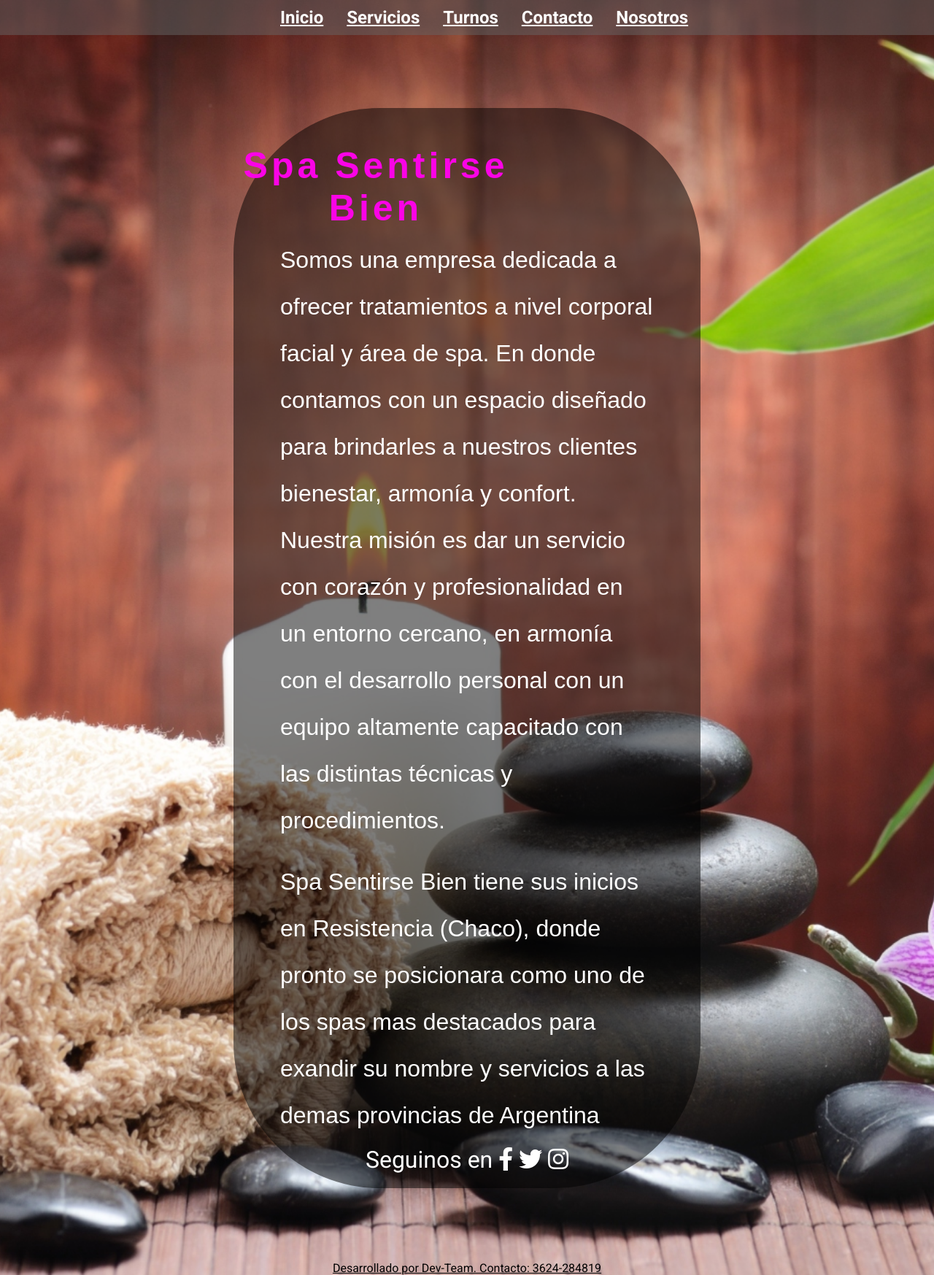
After one commit to erickvaernet/Spa-Sentirse-Bien, a PHP site: page /nosotros.html in a window 1280 px wide. The commit adds this page. Shown: the whole page at 73% size. Run offline with PHP 8.4, Linux system fonts and the light colour scheme.

Commit message:
Agregada secccion nosotros

```diff
--- a/spa-sentirse-bien/contacto.html
+++ b/spa-sentirse-bien/contacto.html
@@ -22,6 +22,7 @@
                     <li><a href="./servicios.html">Servicios</a></li>
                     <li><a href="./turnos.php">Turnos</a></li>
                     <li><a href="./contacto.html">Contacto</a></li>
+                    <li><a href="./nosotros.html">Nosotros</a></li>
                 </ul>
             </nav>
         </header>
--- a/spa-sentirse-bien/css/style.css
+++ b/spa-sentirse-bien/css/style.css
@@ -85,6 +85,7 @@ main {
   /*INDEX*/
   /*SERVICIOS*/
   /*Turnos*/
+  /*Nosotros*/
 }
 
 main h1 {
@@ -263,6 +264,23 @@ main .contenedor-sexos {
   -ms-flex-line-pack: center;
       align-content: center;
   gap: 10px;
+}
+
+main .contenedor-centrador .contenedor-contacto p {
+  width: 80%;
+  font-family: Arial, Helvetica, sans-serif;
+  font-size: 2rem;
+  margin: 5%;
+  line-height: 4rem;
+}
+
+main .nosotros {
+  color: #FA03E6;
+  margin-top: 50px;
+  margin-right: 250px;
+  letter-spacing: 5px;
+  font-size: 50px;
+  font-family: fantasy;
 }
 
 .contenedor-serv-ind {
--- a/spa-sentirse-bien/formulario-servicios.php
+++ b/spa-sentirse-bien/formulario-servicios.php
@@ -34,6 +34,7 @@
                     <li><a href="./servicios.html">Servicios</a></li>
                     <li><a href="./turnos.php">Turnos</a></li>
                     <li><a href="./contacto.html">Contacto</a></li>
+                    <li><a href="./nosotros.html">Nosotros</a></li>
                 </ul>
             </nav>
         </header>
--- a/spa-sentirse-bien/index.html
+++ b/spa-sentirse-bien/index.html
@@ -18,6 +18,7 @@
                     <li><a href="./servicios.html">Servicios</a></li>
                     <li><a href="./turnos.php">Turnos</a></li>
                     <li><a href="./contacto.html">Contacto</a></li>
+                    <li><a href="./nosotros.html">Nosotros</a></li>
                 </ul>
             </nav>
         </header>
--- /dev/null
+++ b/spa-sentirse-bien/nosotros.html
@@ -0,0 +1,70 @@
+<!DOCTYPE html>
+<html lang="es">
+<head>
+    <meta charset="UTF-8">
+    <meta http-equiv="X-UA-Compatible" content="IE=edge">
+    <meta name="viewport" content="width=device-width, initial-scale=1.0">
+    <title>Spa-Sentirse-Bien</title>
+    <link rel="stylesheet" href="https://cdnjs.cloudflare.com/ajax/libs/font-awesome/5.15.4/css/all.min.css" integrity="sha512-1ycn6IcaQQ40/MKBW2W4Rhis/DbILU74C1vSrLJxCq57o941Ym01SwNsOMqvEBFlcgUa6xLiPY/NS5R+E6ztJQ==" crossorigin="anonymous" referrerpolicy="no-referrer" />
+    <link rel="shortcut icon" href="./img/iconos/loto.png" type="image/x-icon">
+    <link rel="stylesheet" href="./css/style.css">
+    <style>
+        .nosotros{
+            color: #FA03E6;
+            margin-top: 50px;
+            margin-right: 250px;
+            letter-spacing: 5px;
+            font-size: 50px;
+            font-family: fantasy;
+        }
+        p{
+            text-align: left;
+            font-size: 30px;
+
+        }
+        main .contenedor-centrador .contenedor-contacto p {
+        width: 80%;
+        font-family:Arial, Helvetica, sans-serif;
+        font-size: 2rem;
+        margin: 10px;
+        line-height: rem;
+        }
+    </style>
+</head>
+<body class="fondo fondo-contacto">
+    <header>
+        <nav>
+            <ul>
+                <li><a href="./index.html">Inicio</a</li>
+                <li><a href="./servicios.html">Servicios</a></li>
+                <li><a href="./turnos.html">Turnos</a></li>
+                <li><a href="./contacto.html">Contacto</a></li>
+                <li><a href="./nosotros.html">Nosotros</a></li>
+            </ul>
+        </nav>
+    </header>
+    <main>
+        <div class="contenedor-centrador">
+            <div class="contenedor-contacto">
+                <h1 class="nosotros">Spa Sentirse Bien</h1>
+
+                <p>Somos una empresa dedicada a ofrecer tratamientos a nivel corporal facial y área de spa. En donde contamos con un espacio diseñado para brindarles a nuestros clientes bienestar, armonía y confort. Nuestra misión es dar un servicio con corazón y profesionalidad en un entorno cercano, en armonía con el desarrollo personal con un equipo altamente capacitado con las distintas técnicas y procedimientos.</p>
+                <p>Spa Sentirse Bien tiene sus inicios en Resistencia (Chaco), donde pronto se posicionara como uno de los spas mas destacados para exandir su nombre y servicios a las demas provincias de Argentina </p>
+                <div class="redes servicios">
+                    Seguinos en
+                    <a href="https://www.facebook.com/Spa-Sentirse-Bien" target="_blank"><i class="fab fa-facebook-f"></i></a>
+                    <a href="https://www.twitter.com/Spa-Sentirse-Bien" target="_blank"><i class="fab fa-twitter"></i></a>
+                    <a href="https://www.instagram.com/Spa-Sentirse-Bien" target="_blank"><i class="fab fa-instagram"></i></a>
+
+                </div>
+            </div>
+        </div>
+
+    </main>
+
+    <footer >
+        <p style="color: black; text-decoration: underline; font-size: 1rem; text-align: center;">Desarrollado por Dev-Team. Contacto: 3624-284819</p>
+    </footer>
+
+</body>
+</html>
--- a/spa-sentirse-bien/servicios.html
+++ b/spa-sentirse-bien/servicios.html
@@ -23,6 +23,7 @@
                         <li><a href="./servicios.html">Servicios</a></li>
                         <li><a href="./turnos.php">Turnos</a></li>
                         <li><a href="./contacto.html">Contacto</a></li>
+                        <li><a href="./nosotros.html">Nosotros</a></li>
                 </ul>
             </nav>
         </header>
--- a/spa-sentirse-bien/turnos.html
+++ b/spa-sentirse-bien/turnos.html
@@ -29,6 +29,7 @@
                     <li><a href="./servicios.html">Servicios</a></li>
                     <li><a href="./turnos.html">Turnos</a></li>
                     <li><a href="./contacto.html">Contacto</a></li>
+                    <li><a href="./nosotros.html">Nosotros</a></li>
 
                 </ul>
             </nav>
--- a/spa-sentirse-bien/turnos.php
+++ b/spa-sentirse-bien/turnos.php
@@ -29,6 +29,7 @@
                     <li><a href="./servicios.html">Servicios</a></li>
                     <li><a href="./turnos.html">Turnos</a></li>
                     <li><a href="./contacto.html">Contacto</a></li>
+                    <li><a href="./nosotros.html">Nosotros</a></li>
 
                 </ul>
             </nav>
```
Also changed, not shown: spa-sentirse-bien/scss/_main.scss (line endings or trailing spaces), 1 other file.
